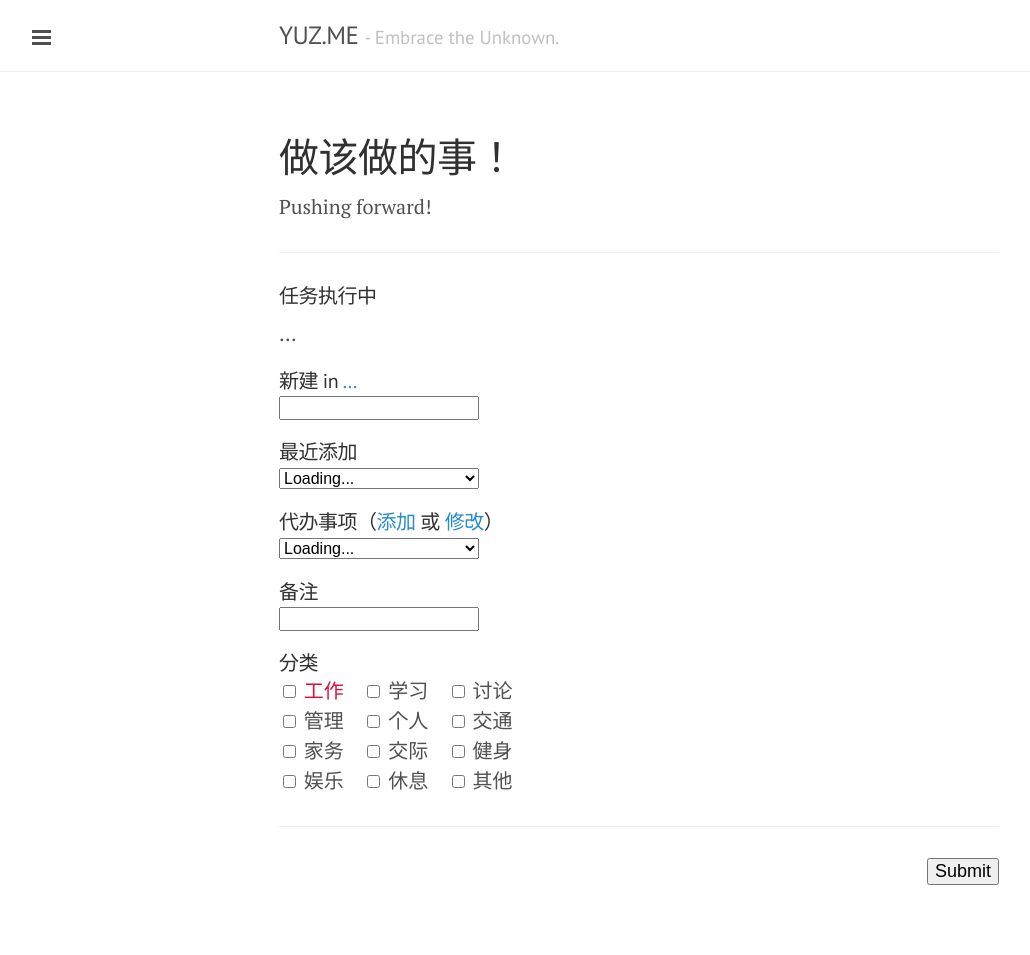
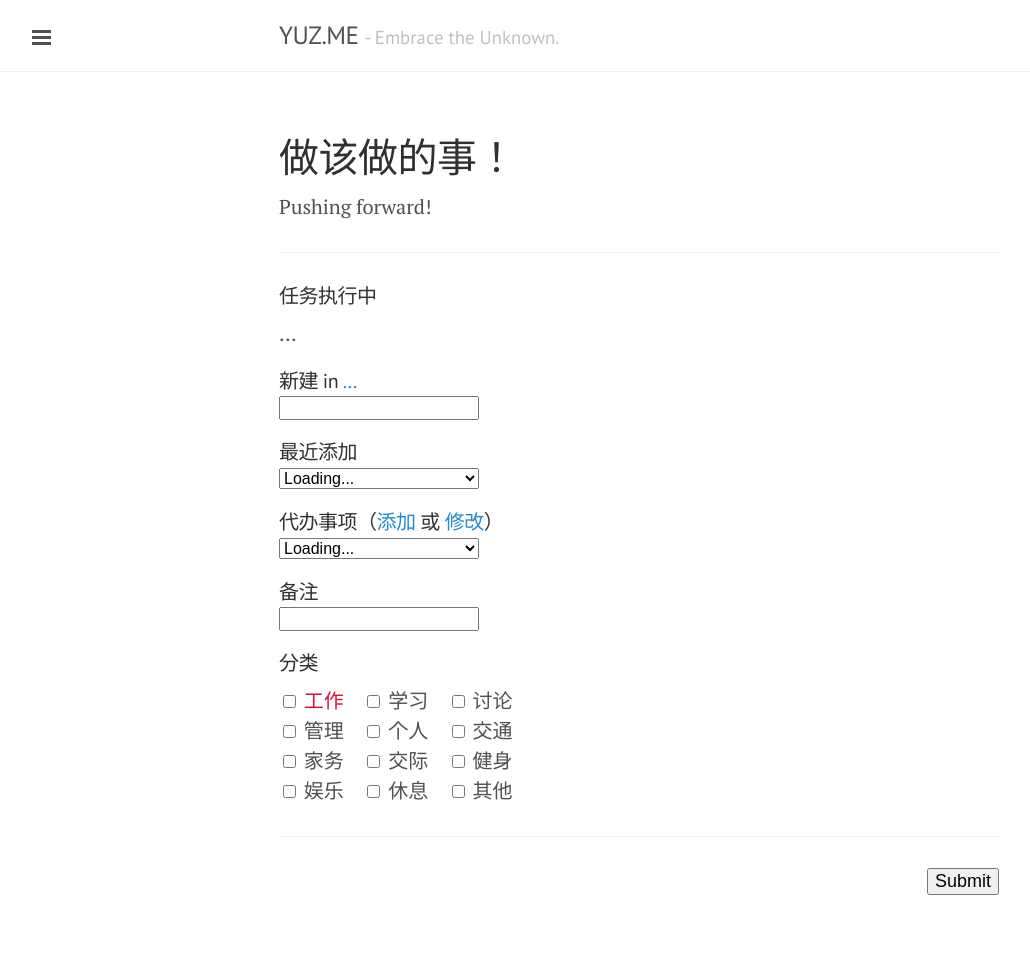
Before and after one commit to yusite/yuz.me, a Jekyll site: the page built from log.md, in a window 1280 px wide. Shown: the whole page, without its empty margins (1-1031 px from the left). Built offline with Jekyll 4.4.1, drawn with Linux system fonts in a browser that asks for light colours; Markdown is read by kramdown in place of the engine named in the settings.

Commit message:
update log page

```diff
--- a/log.md
+++ b/log.md
@@ -40,8 +40,7 @@ Pushing forward!
 <input type="text" name="comment" style="font-size:16px;">
 </h4>
 
-<h4 style="margin-bottom:0px;">
-分类 <span style="color:red;" id="test"></span></h4>
+<h4>分类 <span style="color:red;" id="test"></span></h4>
 <div>
 <input type="checkbox" id ="a1" name="category" value="工作"><label for="a1" style="color:Crimson;"> 工作</label>&nbsp;&nbsp;&nbsp;
 <input type="checkbox" id ="a2" name="category" value="学习"><label for="a2"> 学习</label>&nbsp;&nbsp;&nbsp;
```
